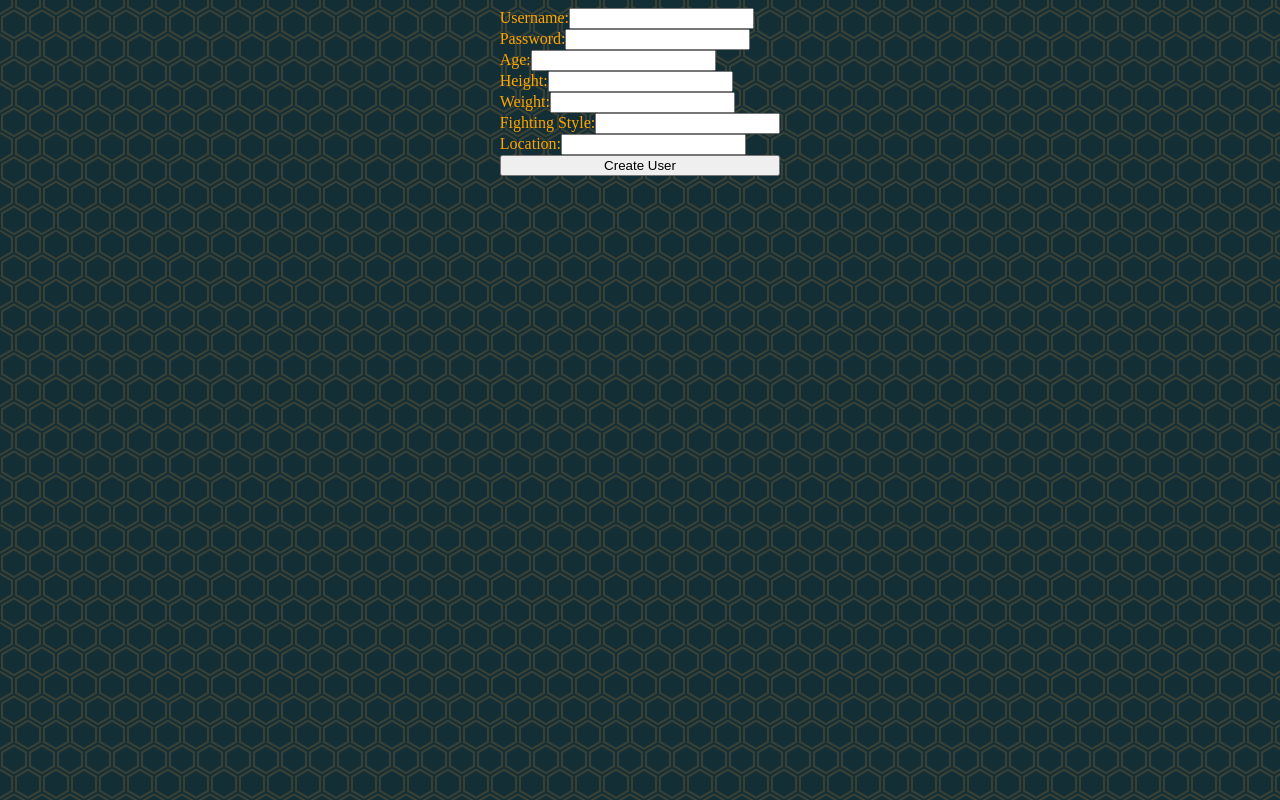
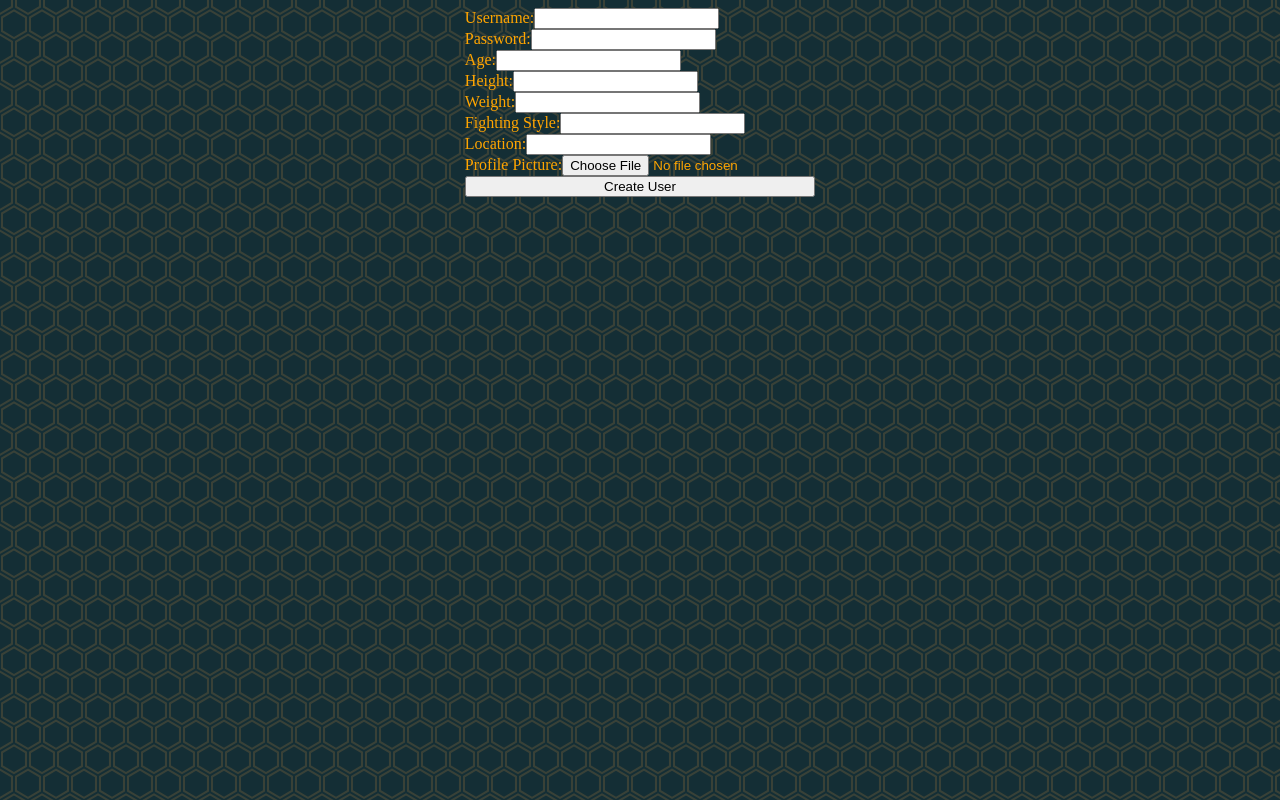
Before and after one commit to SquareUpGoblinSharks/SquareUp, a React app: page /signup in a window 1280 px wide. Built offline with nearby package versions, Linux system fonts and the light colour scheme; a web font is replaced by a local one.

Commit message:
started image upload function
Co-authored-by: Brian <bnlee419@gmail.com>
Co-authored-by: Jerry <jtjerrytrinh@gmail.com>
Co-authored-by: William <william.b.kil@gmail.com>

```diff
--- a/client/components/homepage/Profile.jsx
+++ b/client/components/homepage/Profile.jsx
@@ -2,9 +2,7 @@ import React from 'react';
 import { useSelector } from 'react-redux';
 
 const Profile = () => {
-  const users = useSelector((state) => state.users);
-
-  console.log('TESTING------------', users);
+  const users = useSelector(({userSlice}) => userSlice.users);
 
   return (
     <div className="profileContainer">
--- a/client/components/signup/Signup.jsx
+++ b/client/components/signup/Signup.jsx
@@ -1,8 +1,32 @@
 import React from 'react';
 import { useDispatch } from 'react-redux';
 
-const onSignupHandler = (event) => {
+const onSignupHandler = async (event) => {
   event.preventDefault();
+  const username = event.target.elements.username.value;
+  const password = event.target.elements.password.value;
+  const age = event.target.elements.age.value;
+  const height = event.target.elements.height.value;
+  const weight = event.target.elements.weight.value;
+  const fightingStyle = event.target.elements.fightingStyle.value;
+  const location = event.target.elements.location.value;
+  console.log(event.target.elements.profilePicture.files[0]);
+  const profilePicture = event.target.elements.profilePicture.files[0];
+  const formData = new FormData();
+  formData.append('profilePicture', profilePicture);
+
+  try {
+    const response = await fetch('')
+  } catch (error) {
+
+  }
+
+  // const profilePicture = URL.createObjectURL(
+  //   new Blob([event.target.elements.profilePicture.files[0]], {
+  //     type: 'image/png',
+  //   })
+  // );
+  console.log(profilePicture);
 };
 
 const Signup = () => {
@@ -81,6 +105,18 @@ const Signup = () => {
             className="form-input"
           />
         </div>
+        <div className="form-group">
+          <label htmlFor="profilePicture" className="form-label">
+            Profile Picture:
+          </label>
+          <input
+            id="profilePicture"
+            name="profilePicture"
+            type="file"
+            accept="image/gif, image/jpeg, image/png"
+            className="form-input"
+          />
+        </div>
         <input type="submit" value="Create User" className="submit-btn" />
       </form>
     </div>
```
Also changed, not shown: 1 other file (tests, documents, lock files or other folders).
